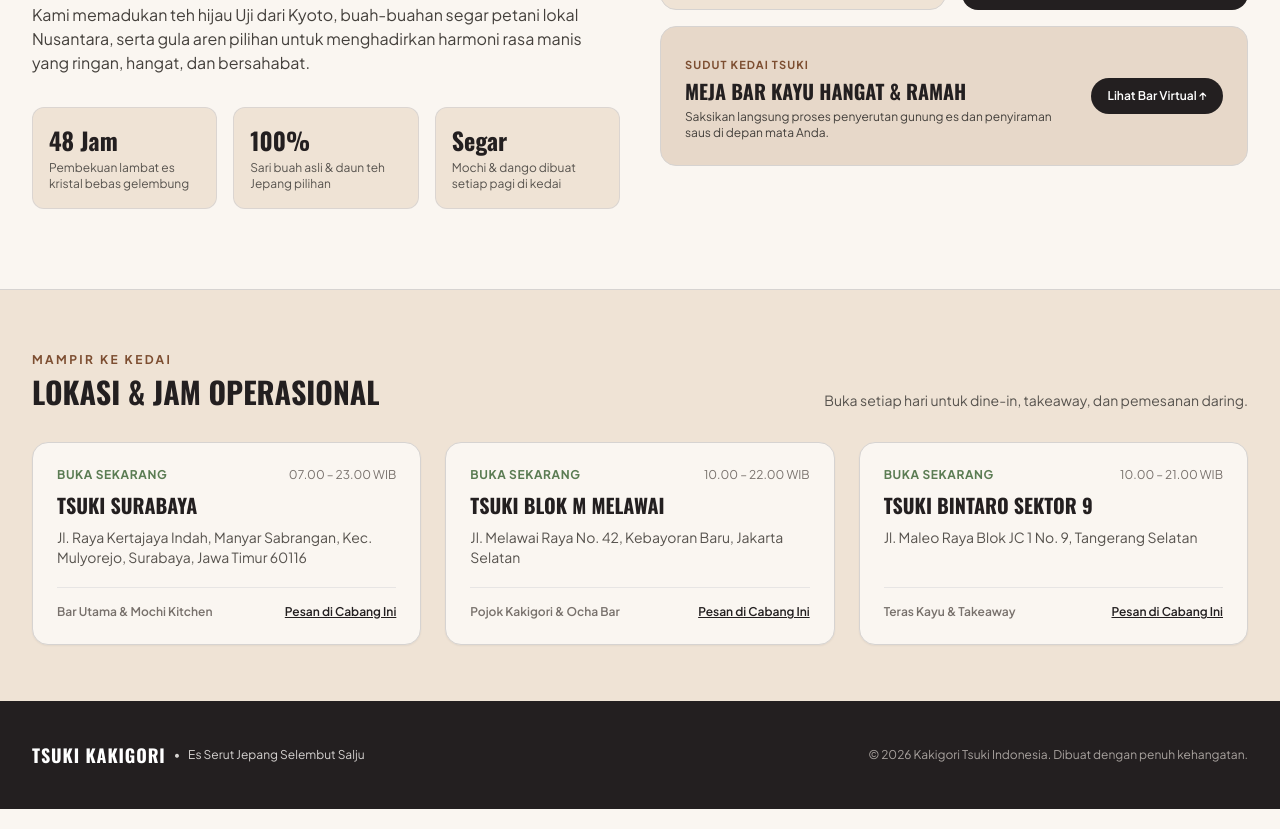
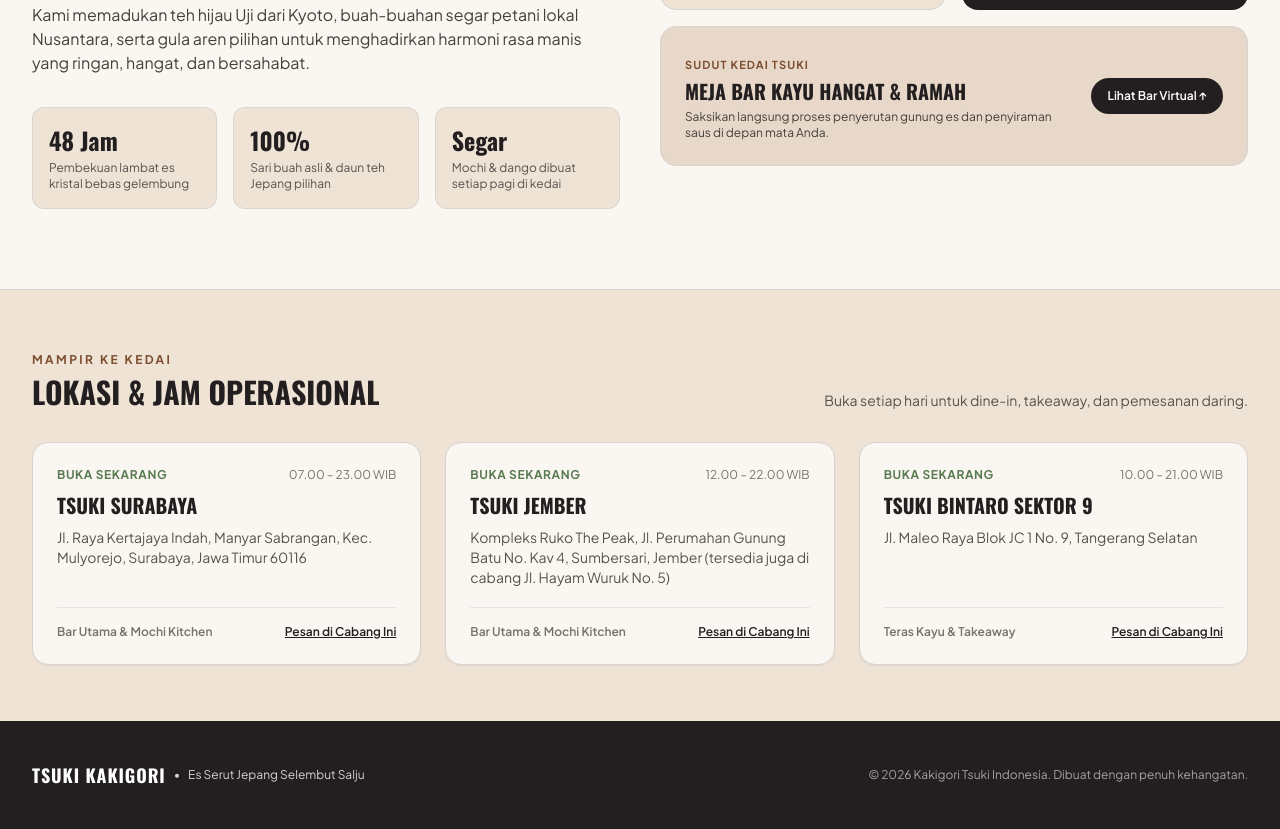
Before and after one commit to ahmadfuadzizy-star/kakigori-serut, a plain HTML site: page index.html in a window 1280 px wide. Shown: the part 1910-2739 px from the top of the page. Drawn offline with nearby package versions, Linux system fonts and the light colour scheme.

Commit message:
Update branch details for TSUKI JEMBER

```diff
--- a/index.html
+++ b/index.html
@@ -934,19 +934,20 @@
 
         <!-- Cabang 2 -->
         <div class="bg-tukuPaper p-6 rounded-2xl border border-stone-300 shadow-sm flex flex-col justify-between">
-          <div>
-            <div class="flex items-center justify-between">
-              <span class="text-xs font-bold uppercase tracking-wider text-matchaGreen">BUKA SEKARANG</span>
-              <span class="text-xs text-stone-500">10.00 – 22.00 WIB</span>
-            </div>
-            <h3 class="font-display font-bold text-xl uppercase text-tukuDark mt-2">TSUKI BLOK M MELAWAI</h3>
-            <p class="text-sm text-stone-600 mt-2">Jl. Melawai Raya No. 42, Kebayoran Baru, Jakarta Selatan</p>
-          </div>
-          <div class="mt-5 pt-4 border-t border-stone-200 flex items-center justify-between text-xs font-semibold">
-            <span class="text-stone-500">Pojok Kakigori & Ocha Bar</span>
-            <button onclick="openOnlineOrderToast('Kedai Blok M Melawai')" class="text-tukuDark underline hover:text-tukuWood">Pesan di Cabang Ini</button>
-          </div>
-        </div>
+  <div>
+    <div class="flex items-center justify-between">
+      <span class="text-xs font-bold uppercase tracking-wider text-matchaGreen">BUKA SEKARANG</span>
+      <span class="text-xs text-stone-500">12.00 – 22.00 WIB</span>
+    </div>
+    <h3 class="font-display font-bold text-xl uppercase text-tukuDark mt-2">TSUKI JEMBER</h3>
+    <p class="text-sm text-stone-600 mt-2"> Kompleks Ruko The Peak, Jl. Perumahan Gunung Batu No. Kav 4, Sumbersari, Jember (tersedia juga di cabang Jl. Hayam Wuruk No. 5)</p>
+  </div>
+  <div class="mt-5 pt-4 border-t border-stone-200 flex items-center justify-between text-xs font-semibold">
+    <span class="text-stone-500">Bar Utama & Mochi Kitchen</span>
+    <a href="https://www.google.com/maps/place/Furano+Food+%26+Coffee/@-8.1776074,113.7149219,841m/data=!3m2!1e3!4b1!4m6!3m5!1s0x2dd6950a92254baf:0xd968ed90ea7f0e7d!8m2!3d-8.1776074!4d113.7149219!16s%2Fg%2F11n0n_x0v4?hl=id&entry=ttu&g_ep=EgoyMDI2MTExMC4wIKXMDSoASAFQAw%3D%3D" target="_blank" rel="noopener" class="text-tukuDark underline hover:text-tukuWood">Pesan di Cabang Ini</a>
+  </div>
+</div>
+
 
         <!-- Cabang 3 -->
         <div class="bg-tukuPaper p-6 rounded-2xl border border-stone-300 shadow-sm flex flex-col justify-between">
```
